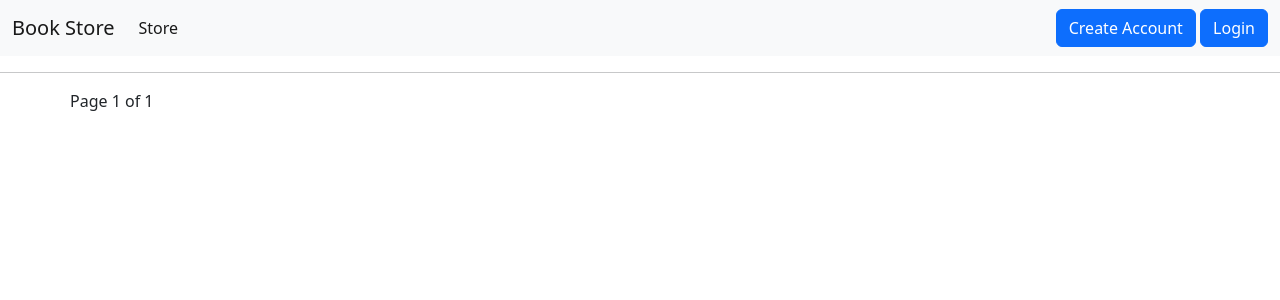
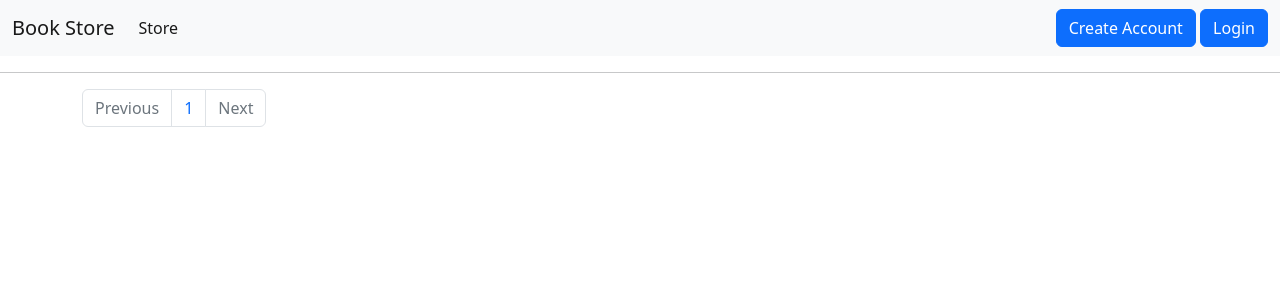
Before and after one commit to abdelrhmannabil12/Book-store-Django-app, a Django app: page / in a window 1280 px wide. Shown: the top 300 px of the page. Run offline with Django 4.2, Linux system fonts and the light colour scheme; data that the repository does not hold is empty.

Commit message:
pagination style

```diff
--- a/templates/store/login.html
+++ b/templates/store/login.html
@@ -14,7 +14,8 @@
             <button class="btn ">Sign In</button>
         </div>
         <div class="form-group">
-          <small class="text-muted ml-3" >Don't have an account yet? <a href="{% url 'register' %}">Sign Up Today</a></small>
+            <small class="text-muted ml-3">Don't have an account yet? <a href="{% url 'register' %}">Sign Up
+                    Today</a></small>
         </div>
     </form>
 </div>
--- a/templates/store/logout.html
+++ b/templates/store/logout.html
@@ -1,7 +1,7 @@
 {% extends 'store/base.html' %}
 {% load static %}
-    {% block content %}
-    <h1>you have been Logged out</h1>
-    <h5><a href="{% url 'login' %}">Log in again</a></h5>
+{% block content %}
+<h1>you have been Logged out</h1>
+<h5><a href="{% url 'login' %}">Log in again</a></h5>
 
 {% endblock content %}
--- a/templates/store/store.html
+++ b/templates/store/store.html
@@ -3,7 +3,7 @@
 {% block content %}
 <div class="row">
     {% for book in booksperpage %}
-    <div class="col-lg-4">
+    <div class="col-lg-4" style="padding-bottom: 5%;">
         <img class="thumbnail" src="{{book.imageURL}}" alt="">
         <div class="box-element product">
             <h6><b>{{book.title}}</b></h6>
@@ -11,7 +11,7 @@
             {% if user.is_authenticated %}
             <button data-book="{{book.id}}" data-action="add" class="btn btn-success update-cart">Buy Now</button>
             {% else %}
-            <button disabled="True" class="btn btn-info ">Buy Now</button>
+            <a class="btn btn-warning " href="{% url 'login' %}">Buy Now</a>
             {% endif%}
             <p>{{book.describtion}}</p>
             <h4 style="display: inline-block;
@@ -19,15 +19,33 @@
         </div>
     </div>
     {% endfor %}
-    {% if booksperpage.has_previous %}
-        <a href="?page=1">&laquo; First</a>
-        <a href="?page={{booksperpage.pervious_page_number}}}">Previous</a>
+    <nav aria-label="Page navigation example">
+        <ul class="pagination">
+
+            {% if booksperpage.has_previous %}
+            <li class="page-item"><a class="page-link" href="?page=1">&laquo; First</a></li>
+            <li class="page-item"><a class="page-link" href="?page={{booksperpage.previous_page_number}}">Previous</a>
+            </li>
+            {% elif not booksperpage.has_previous %}
+            <li class="page-item disabled"><a class="page-link" href="#">Previous</a></li>
+            {% endif %}
+
+            {% for page in booksperpage.paginator.page_range %}
+            <li class="page-item"><a class="page-link" href="?page={{ page }}">{{ page }}</a></li>
+            {% endfor %}
+
+            {% if booksperpage.has_next %}
+            <li class="page-item"> <a href="?page={{booksperpage.next_page_number}}" class="page-link">next</a></li>
+            <li class="page-item"></li><a href="?page={{booksperpage.paginator.num_pages}}"
+                class="page-link">Last&raquo;</a>
+</div>
+</li>
+{% elif not booksperpage.has_next %}
+<li class="page-item disabled"><a class="page-link" href="#">Next</a></li>
 {% endif %}
-Page {{booksperpage.number}} of {{booksperpage.paginator.num_pages}}
-{% if booksperpage.has_next %}
-<a href="?page={{booksperpage.next_page_number}}">next</a>
-<a href="?page={{booksperpage.paginator.num_pages}}">Last</a>
-{% endif %}
+</ul>
+</nav>
+
 </div>
 </div>
 {% endblock content %}
```
Also changed, not shown: templates/store/base.html (+12 -5 lines), templates/store/profile.html (+14 -6 lines), static/images/cloud.jpg (added), static/images/song.jpg (added), static/images/thing.jpg (added). Lines whose indentation alone changed are shown as unchanged.
